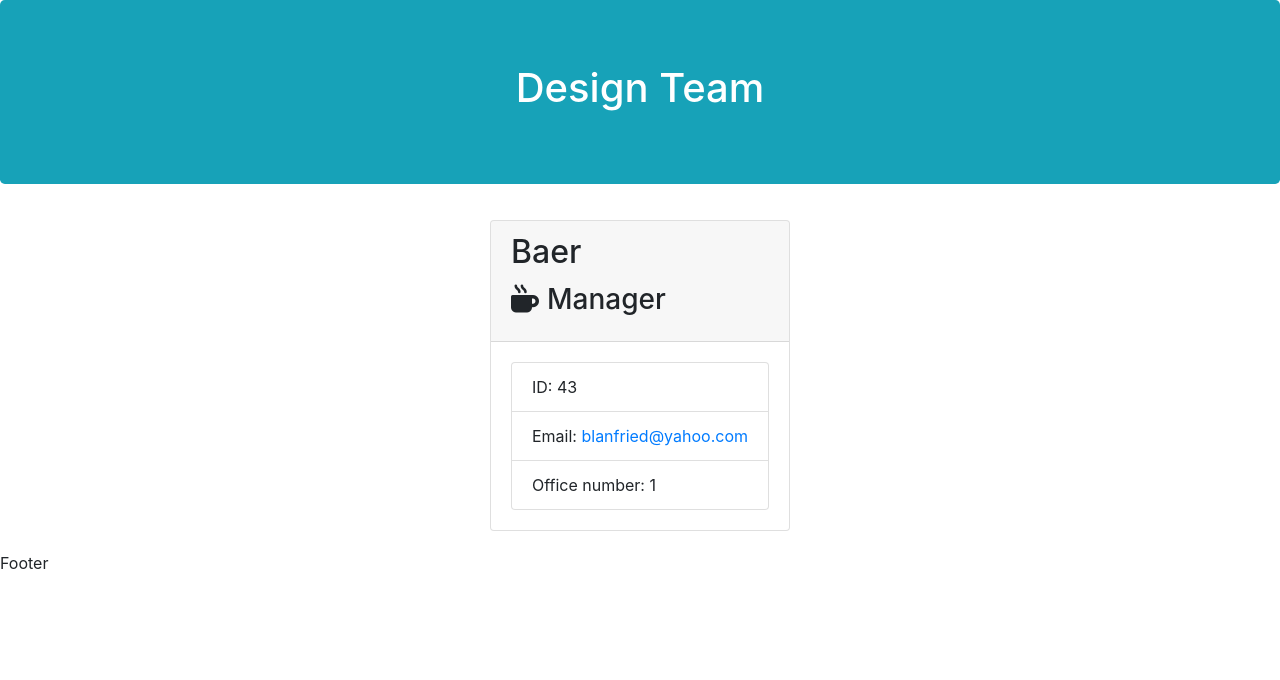
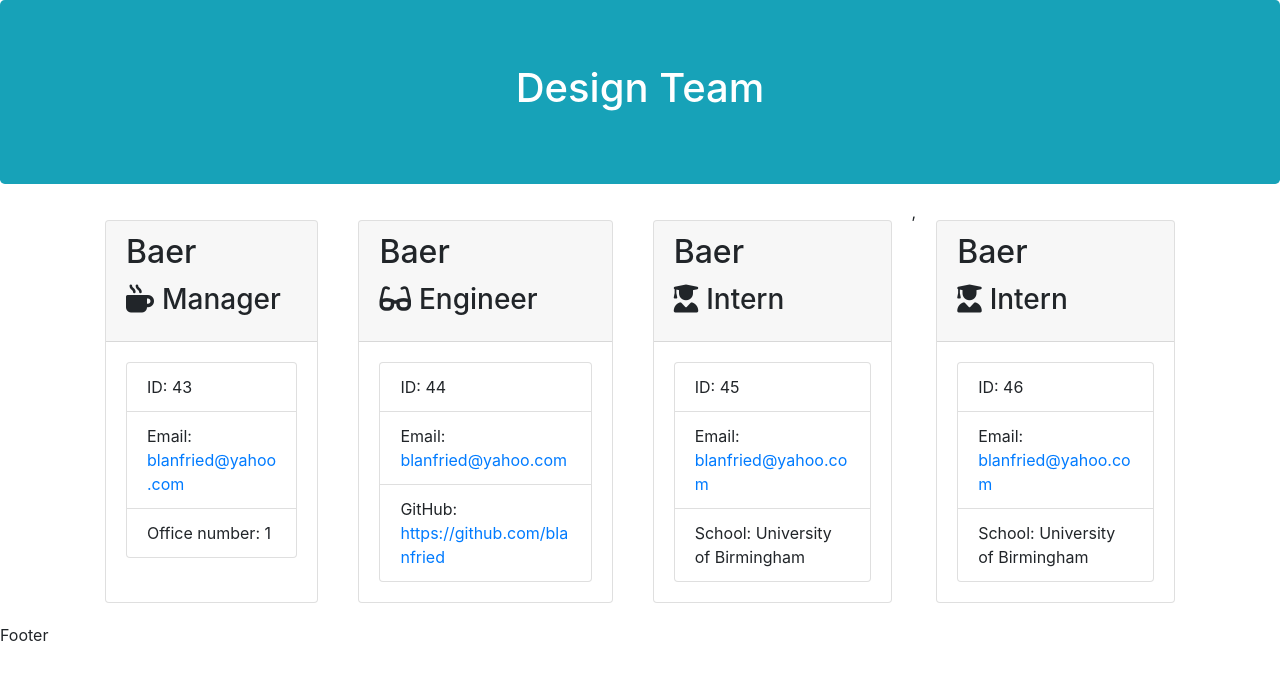
Before and after one commit to blanfried/Team_Profile_Generator, a website: page generated/generated.html in a window 1280 px wide. Drawn offline with nearby package versions, Linux system fonts and the light colour scheme.

Commit message:
used nodemon to run app and created a more comprehensive generated html

```diff
--- a/generated/generated.html
+++ b/generated/generated.html
@@ -37,6 +37,55 @@
               <li class="list-group-item">Office number: 1</li>
           </ul>
       </div>
+  </div><div class="card employee-card">
+      <div class="card-header">
+          <h2 class="card-title">Baer</h2>
+          <h3 class="card-title"><i class="fas fa-glasses mr-2"></i>Engineer</h3>
+      </div>
+      <div class="card-body">
+          <ul class="list-group">
+              <li class="list-group-item">ID: 44</li>
+              <li class="list-group-item">
+                  Email: <a href="mailto:blanfried@yahoo.com">blanfried@yahoo.com</a>
+              </li>
+              <li class="list-group-item">
+                  GitHub:
+                  <a href="https://github.com/https://github.com/blanfried" target="_blank" rel="noopener noreferrer">https://github.com/blanfried</a>
+              </li>
+          </ul>
+      </div>
+  </div><div class="card employee-card">
+      <div class="card-header">
+          <h2 class="card-title">Baer</h2>
+          <h3 class="card-title">
+              <i class="fas fa-user-graduate mr-2"></i>Intern
+          </h3>
+      </div>
+      <div class="card-body">
+          <ul class="list-group">
+              <li class="list-group-item">ID: 45</li>
+              <li class="list-group-item">
+                  Email: <a href="mailto:blanfried@yahoo.com">blanfried@yahoo.com</a>
+              </li>
+              <li class="list-group-item">School: University of Birmingham</li>
+          </ul>
+      </div>
+  </div>,<div class="card employee-card">
+      <div class="card-header">
+          <h2 class="card-title">Baer</h2>
+          <h3 class="card-title">
+              <i class="fas fa-user-graduate mr-2"></i>Intern
+          </h3>
+      </div>
+      <div class="card-body">
+          <ul class="list-group">
+              <li class="list-group-item">ID: 46</li>
+              <li class="list-group-item">
+                  Email: <a href="mailto:blanfried@yahoo.com">blanfried@yahoo.com</a>
+              </li>
+              <li class="list-group-item">School: University of Birmingham</li>
+          </ul>
+      </div>
   </div>
             </div>
         </div>
```
